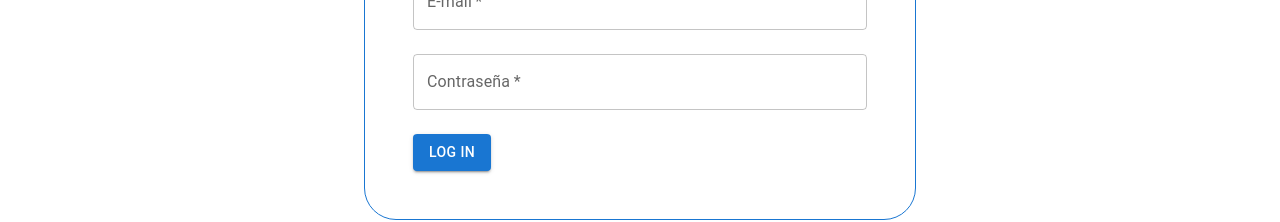
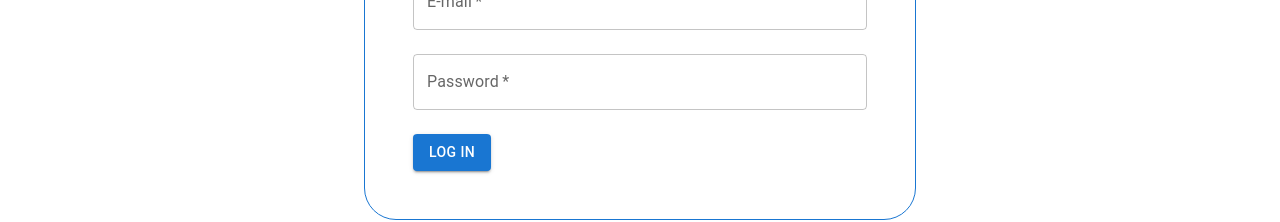
Before and after one commit to savg92/Login-with-React-and-RTK-Redux-Toolkid-, a React (Vite) app: page /login in a window 1280 px wide. Shown: the part 374-596 px from the top of the page. Built offline with nearby package versions, Linux system fonts and the light colour scheme.

Commit message:
update text to english

```diff
--- a/src/views/Login.jsx
+++ b/src/views/Login.jsx
@@ -58,7 +58,7 @@ const Login = () => {
                                 <TextField id="email" name='email' label="E-mail" variant="outlined" fullWidth required/>
                             </Grid>
                             <Grid item xs={12}>
-                                <TextField  id="password" name="password" label="Contraseña" variant="outlined" type='password' fullWidth  required/>
+                                <TextField  id="password" name="password" label="Password" variant="outlined" type='password' fullWidth  required/>
                             </Grid>
                             <Grid item xs={12}>
                                 <Button
```
